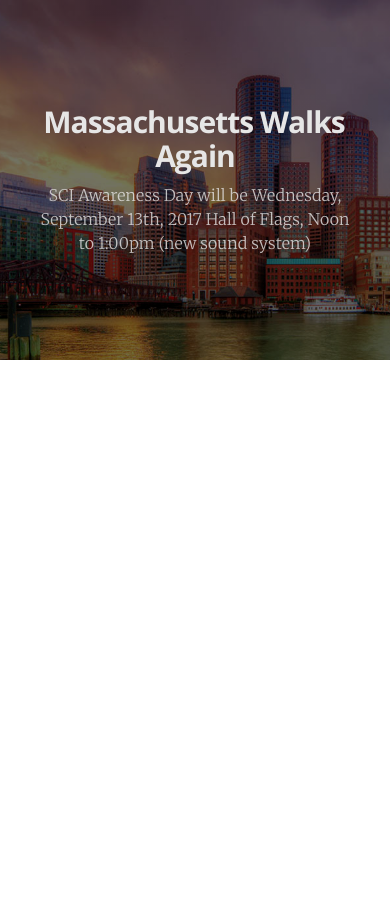
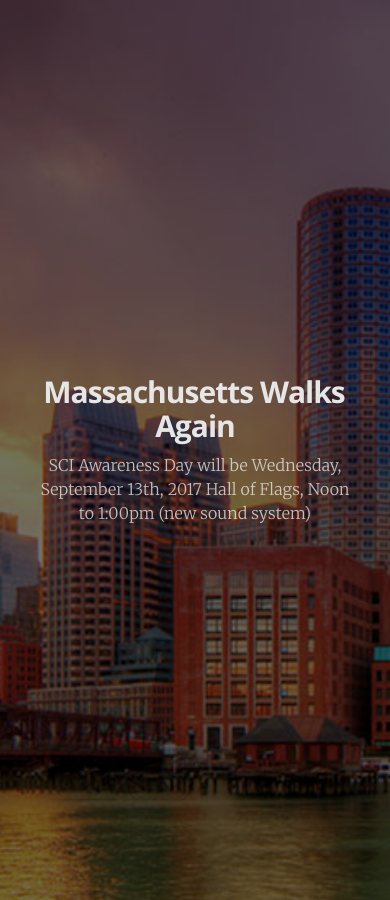
Before and after one commit to ccsouthard/jekyll, a Jekyll site: the page built from index.html, in a window 390 px wide. Built offline with Jekyll 4.4.1, drawn with Linux system fonts in a browser that asks for light colours; nearby versions of some CDN libraries; Markdown is read by kramdown in place of the engine named in the settings.

Commit message:
Add files via upload

```diff
--- a/assets/css/screen.css
+++ b/assets/css/screen.css
@@ -1612,9 +1612,9 @@ body:not(.post-template) .post-title {
         -webkit-box-sizing: border-box;
         -moz-box-sizing: border-box;
         box-sizing: border-box;
-        height: auto;
+        //height: auto;
         min-height: 240px;
-        height: 60vh;
+        //height: 60vh;
         padding: 15% 0;
     }
 
@@ -1744,7 +1744,7 @@ body:not(.post-template) .post-title {
 
     .main-header {
         margin-bottom: 15px;
-        height: 40vh;
+        //height: 40vh;
     }
 
     .no-cover.main-header {
```
